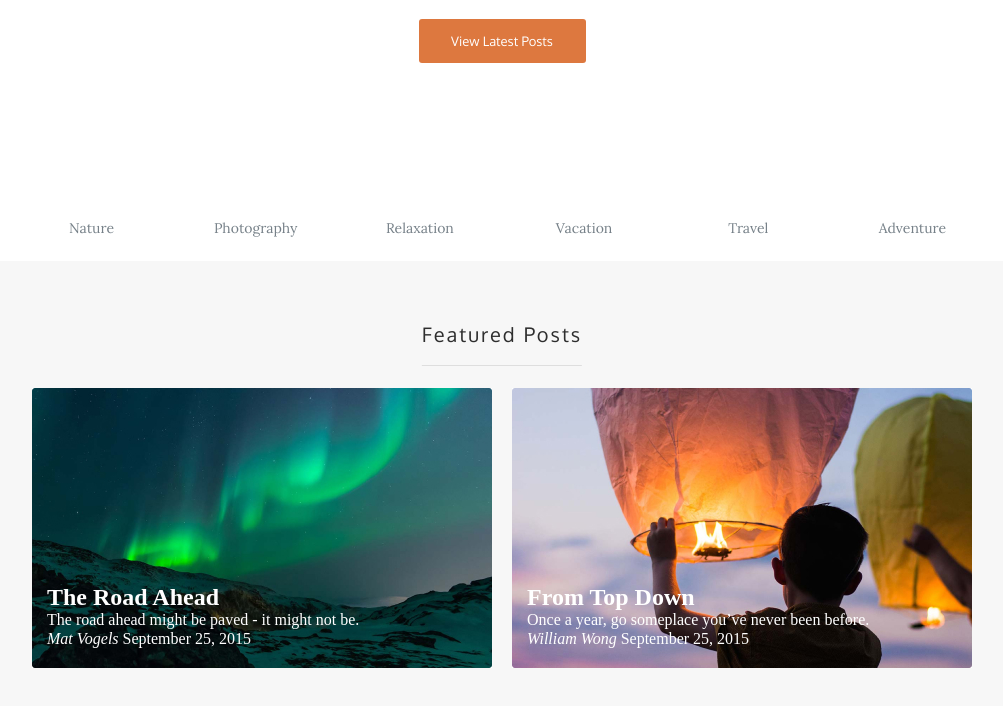
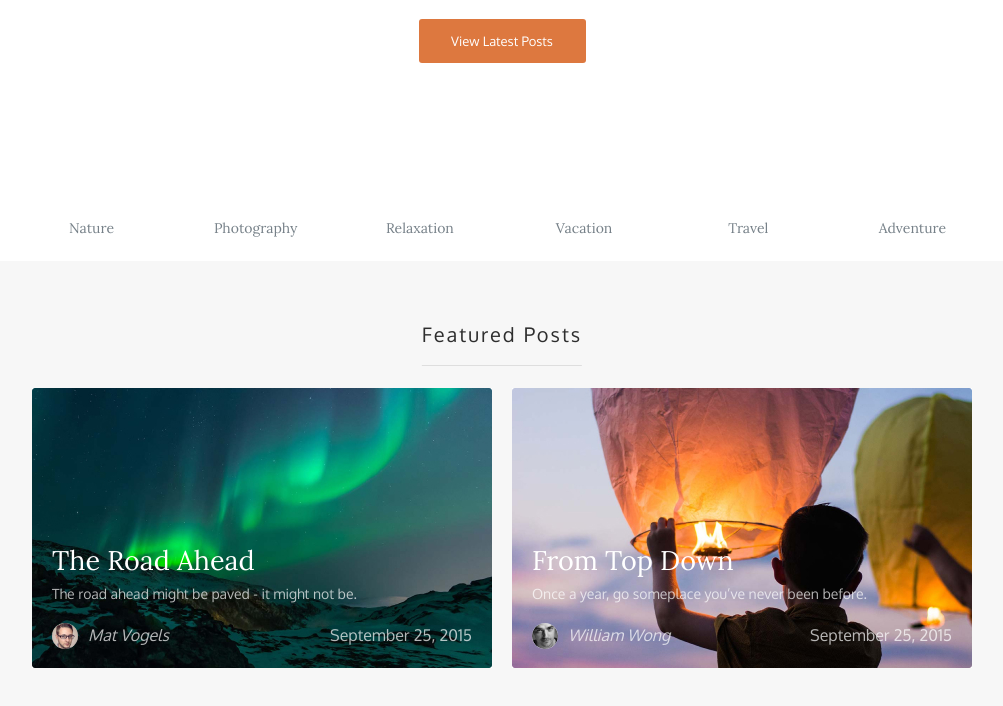
Before and after one commit to AndreyIgnite/Lab2, a plain HTML site: page index.html in a window 1280 px wide. Shown: the part 304-1010 px from the top of the page, without its empty margins (138-1141 px from the left). Drawn offline with Linux system fonts and the light colour scheme.

Commit message:
карточки

```diff
--- a/css/style.css
+++ b/css/style.css
@@ -188,7 +188,7 @@ body {
   content: "";
   display: block;
   height: 1px;
-  background-color: #DEDEDE;
+  background-color: #dedede;
 }
 
 .posts__cards {
@@ -199,11 +199,13 @@ body {
 .card {
   display: flex;
   flex-direction: column-reverse;
-  padding: 20px 15px;
+  padding: 15px 20px;
   height: 280px;
   width: 460px;
   background-repeat: no-repeat;
   background-size: auto;
+  font-family: "Oxy", sans-serif;
+  font-weight: 400;
 }
 .card--the_road_ahead {
   background-image: url(../images/card-back1.jpg);
@@ -213,12 +215,39 @@ body {
 }
 
 .card__blockquote {
+  height: 35px;
+  display: flex;
+  align-items: center;
   order: -1;
+  color: rgba(255, 255, 255, 0.7);
 }
 
 .card__title {
   order: 1;
+  margin-bottom: 6px;
+  color: white;
+  font-family: "Lora", sans-serif;
+  font-weight: 400;
+  font-size: 27px;
+  line-height: 30px;
 }
 .card__text {
   order: 0;
+  margin-bottom: 12px;
+  color: rgba(255, 255, 255, 0.7);
+  font-size: 14px;
+  line-height: 25px;
 }
+.blockquote__avatar {
+  height: 26px;
+  width: 26px;
+  margin-right: 10px;
+  border-radius: 60px;
+  overflow: hidden;
+  /* outline: 2px solid greenyellow;
+  outline-offset: -2px; */
+}
+
+.blockquote__data {
+  margin-left: auto;
+}
--- a/index.html
+++ b/index.html
@@ -60,19 +60,23 @@
               <div class="posts__card card card--the_road_ahead">
                 <h2 class="card__title">The Road Ahead</h2>
                 <p class="card__text">The road ahead might be paved - it might not be.</p>
-                <blockquote class="card__blockquote">
-                  <div></div>
-                  <cite>Mat Vogels</cite>
-                  <time datetime="2021-10-12">September 25, 2015</time>
+                <blockquote class="card__blockquote blockquote">
+                  <div class="blockquote__avatar">
+                    <img src="images/ava_1.jpg" alt="">
+                  </div>
+                  <cite class="blockquote__author">Mat Vogels</cite>
+                  <time class="blockquote__data" datetime="2021-10-12">September 25, 2015</time>
                 </blockquote>
               </div>
               <div class="posts__card card card--from_top_down">
                 <h2 class="card__title">From Top Down</h2>
                 <p class="card__text">Once a year, go someplace you’ve never been before.</p>
-                <blockquote class="card__blockquote">
-                  <div></div>
-                  <cite>William Wong</cite>
-                  <time datetime="2021-10-12">September 25, 2015</time>
+                <blockquote class="card__blockquote blockquote">
+                  <div class="blockquote__avatar">
+                    <img src="images/ava_2.jpg" alt="">
+                  </div>
+                  <cite class="blockquote__author">William Wong</cite>
+                  <time class="blockquote__data" datetime="2021-10-12">September 25, 2015</time>
                 </blockquote>
               </div>
             </div>
```
Also changed, not shown: images/ava_1.jpg (added), images/ava_2.jpg (added).
